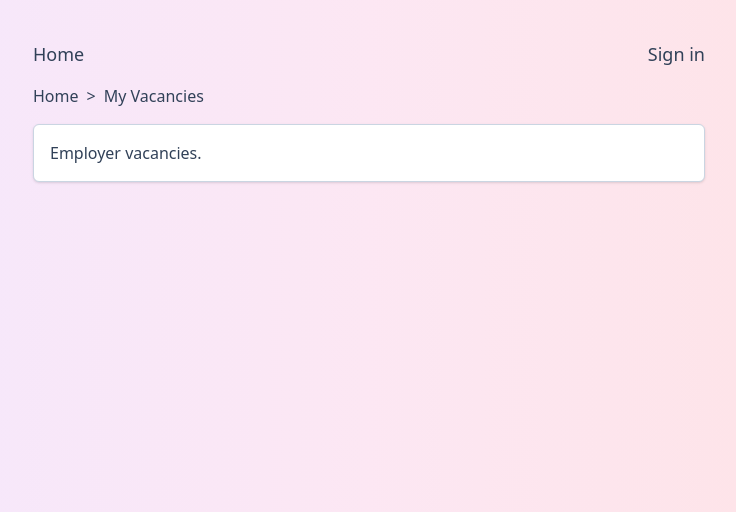
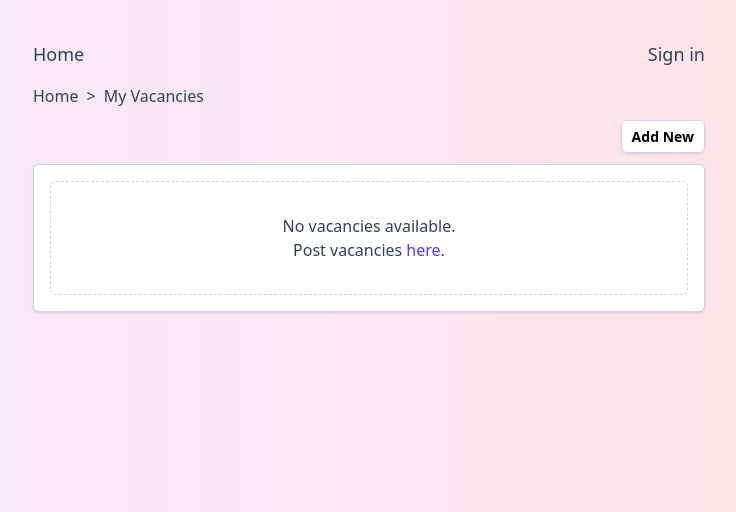
Before and after one commit to mdinehin/laravel-job-board, a Laravel app: template resources/views/employer_vacancies/index.blade.php in a window 1280 px wide. Shown: the top 512 px of the page, without its empty margins (271-1007 px from the left). Run offline with Laravel 12, Linux system fonts and the light colour scheme; the template is opened without the code that fills it, so the values that code supplies are empty; style sheets or scripts are compiled from the project's sources.

Commit message:
Show posted vacancies on employer dashboard

```diff
--- a/resources/views/employer_vacancies/index.blade.php
+++ b/resources/views/employer_vacancies/index.blade.php
@@ -5,7 +5,39 @@
         ]"
     />
 
-    <x-card>
-        <div>Employer vacancies.</div>
-    </x-card>
+    <div class="text-right">
+        <x-link-button href="{{ route('my-vacancies.create') }}">Add New</x-link-button>
+    </div>
+
+    @forelse($vacancies as $vacancy)
+        <x-vacancy-card :$vacancy>
+            <p class="text-sm text-slate-500">{!! nl2br(e($vacancy->description)) !!}</p>
+
+            @forelse($vacancy->applications as $application)
+                <div class="flex items-center justify-between text-sm text-slate-500">
+                    <div>
+                        <p>{{ $application->user->name }}</p>
+
+                        <p>Applied {{ $application->created_at->diffForHumans() }}</p>
+
+                        <p>Download CV</p>
+                    </div>
+
+                    <p>Applicant salary expectations £{{ number_format($application->expected_salary) }}</p>
+                </div>
+            @empty
+                <p>No applications available.</p>
+            @endforelse
+        </x-vacancy-card>
+    @empty
+        <x-card>
+            <div class="rounded-md border border-dashed border-slate-300 p-8">
+                <p class="text-center font-medium">No vacancies available.</p>
+
+                <p class="text-center">Post vacancies <x-link-nav class="text-indigo-600"
+                    :href="route('my-vacancies.create')"
+                >here</x-link-nav>.</p>
+            </div>
+        </x-card>
+    @endforelse
 </x-layout>
```
Also changed, not shown: app/Http/Controllers/EmployerVacancyController.php (+11 -2 lines).
